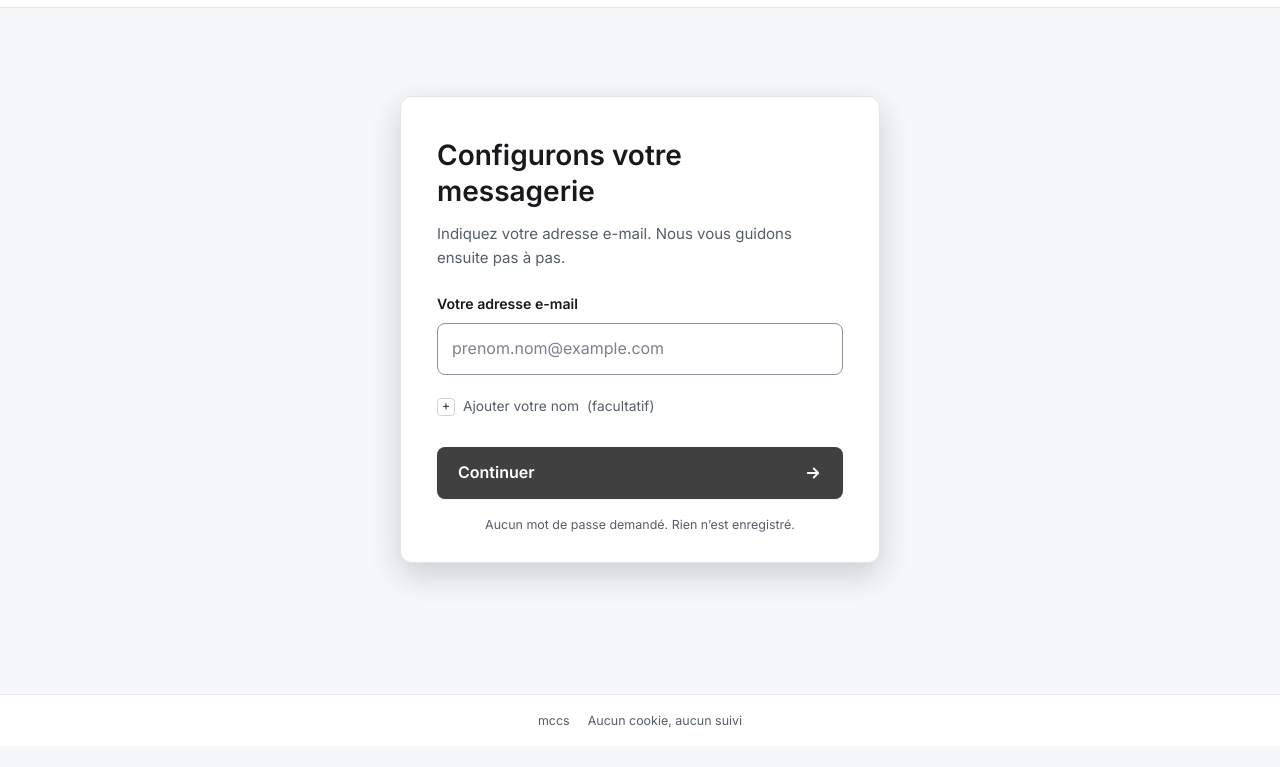
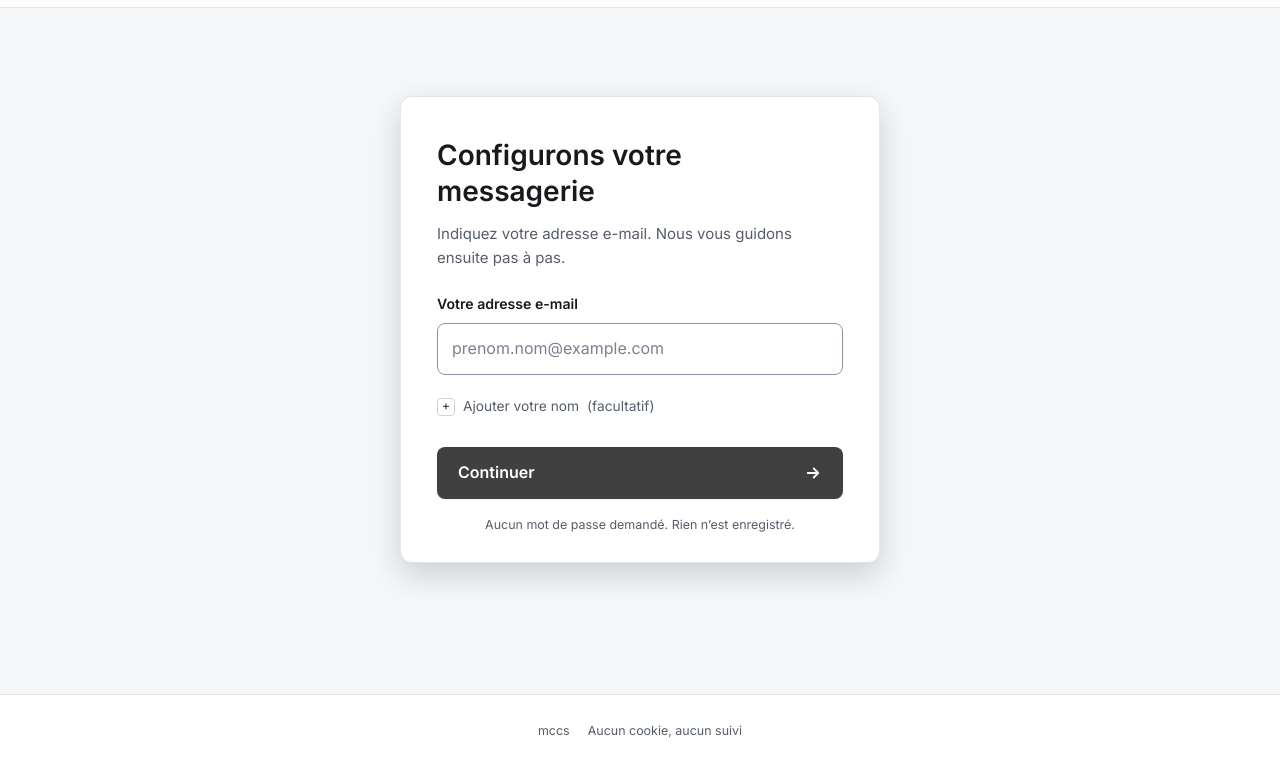
Before and after one commit to selfhostr/mccs, a website with bundled scripts: page public/index.html in a window 1280 px wide. Shown: the part 53-820 px from the top of the page. Built offline with nearby package versions, Linux system fonts and the light colour scheme; files whose address does not match are found by name.

Commit message:
style: aligne le pied de page

```diff
--- a/public/css/app.css
+++ b/public/css/app.css
@@ -502,7 +502,8 @@ main { min-height: calc(100vh - 60px - 54px); min-height: calc(100dvh - 60px - 5
 
 /* ===== Pied de page (une ligne) ===== */
 .site-footer { border-top: 1px solid var(--border); background: var(--surface); padding: 16px 0 calc(16px + env(safe-area-inset-bottom)); color: var(--muted); font-size: .78rem; }
-.footer-inner { display: flex; flex-wrap: wrap; justify-content: center; gap: 4px 18px; }
+.footer-inner { display: flex; flex-wrap: wrap; justify-content: center; align-items: center; gap: 4px 18px; }
+.footer-inner > span { display: inline-flex; align-items: center; min-height: 40px; }
 .site-footer a { color: var(--muted); text-decoration: none; }
 .site-footer a:hover { color: var(--text); text-decoration: underline; }
 body.has-gnav .site-footer { padding-bottom: 16px; }
```
